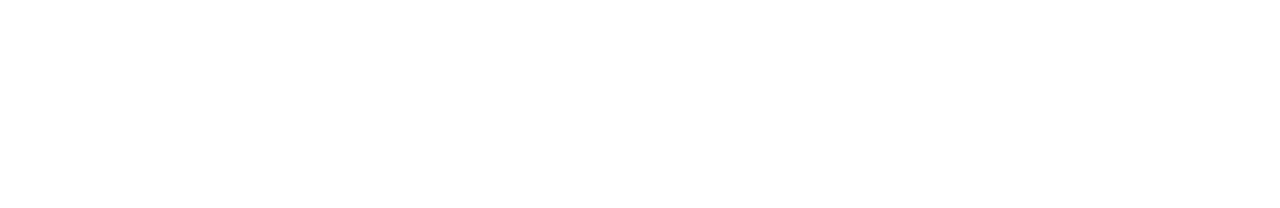
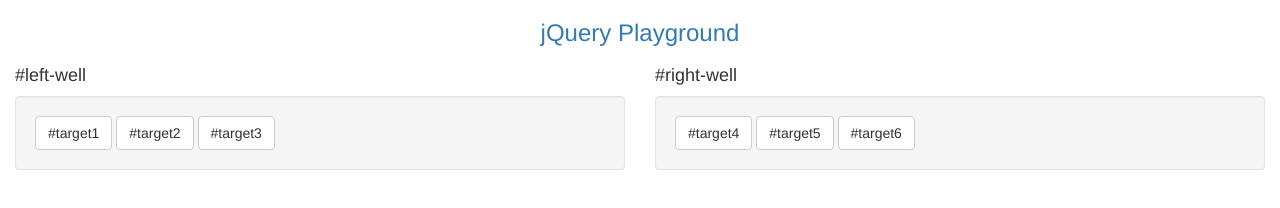
Before and after one commit to TheCasualDev/bootstrap.fcc, a plain HTML site: page index.html in a window 1280 px wide. Drawn offline with nearby package versions, Linux system fonts and the light colour scheme.

Commit message:
💾 Finished Bootstrap
Finished the Bootstrap course, and now moving onto jQuery 🙃

```diff
--- a/index.html
+++ b/index.html
@@ -1,4 +1,6 @@
 <!DOCTYPE html>
+
+<!-- This page was built following the Bootstrap Course by Free Code Camp -->
 
 <html lang="en">
 
@@ -18,10 +20,47 @@
 
 	</head>
 
+	<!-- Code below this line should not be changed -->
 
 	<body>
 
+		<div class="container-fluid">
 
+			<h3 class="text-center text-primary">jQuery Playground</h3>
+
+			<div class="row">
+
+				<div class="col-xs-6">
+
+					<h4>#left-well</h4>
+
+					<div class="well" id="left-well">
+
+						<button class="btn btn-default target" id="target1">#target1</button>
+						<button class="btn btn-default target" id="target2">#target2</button>
+						<button class="btn btn-default target" id="target3">#target3</button>
+
+					</div>
+
+				</div>
+
+				<div class="col-xs-6">
+
+					<h4>#right-well</h4>
+
+					<div class="well" id="right-well">
+
+						<button class="btn btn-default target" id="target4">#target4</button>
+						<button class="btn btn-default target" id="target5">#target5</button>
+						<button class="btn btn-default target" id="target6">#target6</button>
+
+					</div>
+
+				</div>
+
+			</div>
+
+		</div>
 
 	</body>
 
```
